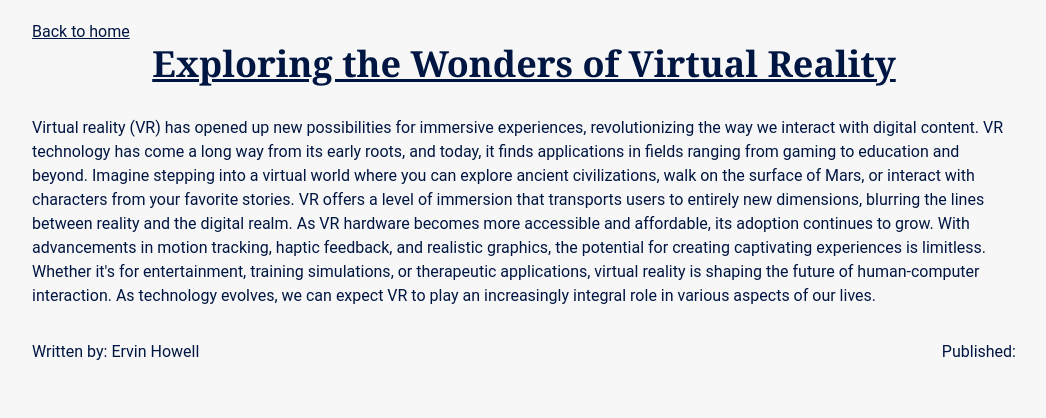
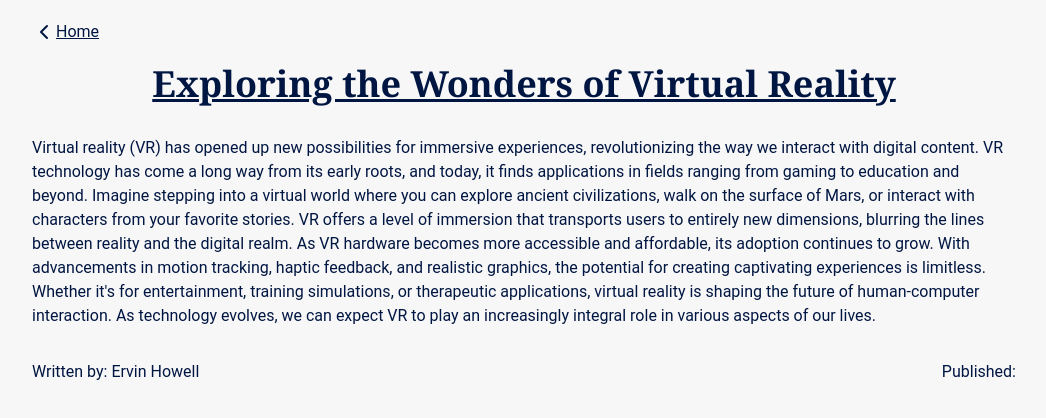
Before and after one commit to Kayvin59/metaverse-blog, a Next.js app: page /posts/1 in a window 1280 px wide. Shown: the top 418 px of the page, without its empty margins (116-1162 px from the left). Built offline with nearby package versions, Linux system fonts and the light colour scheme.

Commit message:
fix: update home button

```diff
--- a/app/posts/[id]/page.tsx
+++ b/app/posts/[id]/page.tsx
@@ -1,5 +1,6 @@
+import Link from 'next/link';
 import { postsData } from '@/data';
-import Link from 'next/link';
+import { ChevronLeft } from 'lucide-react';
 
 export default function PostDetails({ params }: { params: { id: string } }) {
     const postId = params.id;
@@ -11,7 +12,10 @@ export default function PostDetails({ params }: { params: { id: string } }) {
 
     return (
       <div className="flex min-h-screen max-w-5xl flex-col items-center mx-auto my-0 p-5 font-roboto">
-        <Link href='/' className='flex self-start underline'>Back to home</Link>
+        <Link href='/' className='flex self-start mb-5 underline'>
+          <ChevronLeft />
+          Home
+        </Link>
         <h1 className="text-4xl underline font-bold mb-8 font-cambria">{postDetails.title}</h1>
         <p className='mb-8'>{postDetails.body}</p>
         <div className='flex justify-between w-full'>
```
